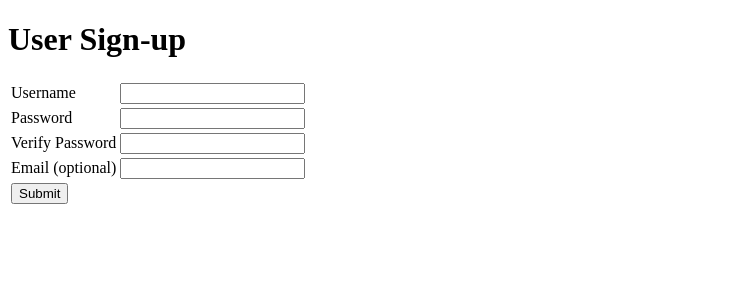
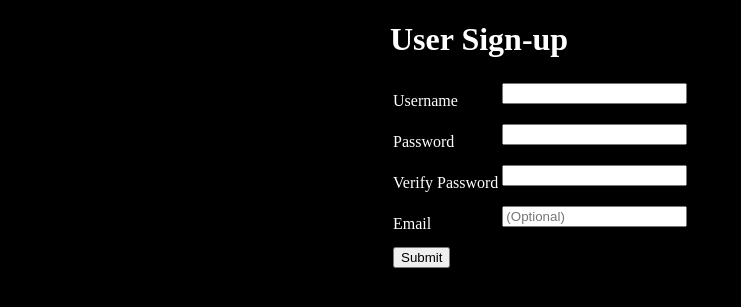
Before and after one commit to monsieurverde/user_signup, a Flask app: page / in a window 1280 px wide. Shown: the top 307 px of the page, without its empty margins (0-741 px from the left). Run offline with Flask 2, Linux system fonts and the light colour scheme.

Commit message:
updated styles

```diff
--- a/main.py
+++ b/main.py
@@ -1,5 +1,7 @@
-from flask import Flask, request, redirect, render_template
+from flask import Flask, request, redirect, render_template, url_for
 import cgi
+import os
+import re
 
 app = Flask(__name__)
 app.config['DEBUG'] = True
@@ -9,22 +11,54 @@ app.config['DEBUG'] = True
 def user_signup():
     return render_template('signup.html')
 
-
-
 @app.route("/", methods=['POST'])
 def user_response():
 
-    # THIS CREATES VARIABLES FROM THE FORM INPUTS
 
     username = request.form['username']
-    #password = request.form['password']
-    #password_validate = request.form['password_validate']
-    #email = request.form['email']
-    username = username
-    return redirect('/welcome?username={0}'.format(username))
+    password = request.form["password"]
+    verify = request.form["verify"]
+    email = request.form["email"]
 
-@app.route("/welcome")
-def signup_complete():
-        username = request.args.get('username')
-        return render_template('confirmation.html',username=username)
+    username_error = ""
+    password_error = ""
+    verify_error = ""
+    email_error = ""
+
+    if username == "":
+        username_error = "Please enter a valid username."
+    elif len(username) <= 3 or len(username) > 20:
+        username_error = "Username needs to be 3 and 20 characters long."
+        username = ""
+    elif " " in username:
+        username_error = "Username cannot contain any spaces."
+        username = ""
+
+    if password == "":
+        password_error = "Please enter a valid password."
+    elif len(password) < 3 or len(password) > 20:
+        password_error = "Password needs to be 3 and 20 characters long."
+    elif " " in password:
+        password_error = "Your password cannot contain any spaces."
+
+    if verify == "" or verify != password:
+        verify_error = "Passwords do not match. Try again."
+        verify = ""
+
+    if email != "":
+        if not re.match(r"(^[a-zA-Z0-9_.+-]+@[a-zA-Z0-9-]+\.[a-zA-Z0-9-.]+$)", email):
+            email_error = "Not a valid email address."
+
+    if not username_error and not password_error and not verify_error and not email_error:
+        return render_template('confirmation.html', username = username)
+    else:
+        return render_template(
+            'signup.html',
+            username = username,
+            username_error = username_error,
+            password_error = password_error,
+            verify_error = verify_error,
+            email = email,
+            email_error = email_error
+            )
 app.run()
--- a/templates/post.html
+++ b/templates/post.html
@@ -1,13 +1,27 @@
 <!DOCTYPE html>
+
+<style>
+    .content
+    {
+      max-width: 500px;
+      margin: auto;
+    }
+
+    body
+    {
+        color: white;
+        background-color: black;
+    }
+
+</style>
+
     <head>
         <title>User Sign-up Form</title>
-    <!--<link href="https://fonts.googleapis.com/css?family=Work+Sans" rel="stylesheet">
-    <link rel="stylesheet" type="text/css" href="/static/styles.css">-->
     </head>
 
     <body>
 
-    <div class="container">
+        <div class="content">
 
         {% block content %}
         {% endblock %}
--- a/templates/signup.html
+++ b/templates/signup.html
@@ -9,31 +9,32 @@
             <tr>
                 <td><label for="username">Username</label></td>
                 <td>
-                <input type="text" name="username"  value='{{username}}' />
-                <span class="error"></span>
+                    <input type="text" name="username"  value="{{username}}" required/>
+                    <p class="error">{{username_error}}</p>
                 </td>
             </tr>
 
             <tr>
                 <td><label for="password">Password</label></td>
                 <td>
-                <input name="password" type="password"/>
-                <span class="error"></span>
+                    <input name="password" type="password" value="{{password}}" required/>
+                    <p class="error">{{password_error}}</p>
             </tr>
 
             <tr>
                 <td><label for="verify">Verify Password</label></td>
                 <td>
-                <input name="verify" type="password">
-                <span class="error"Passwords do not match></span>
+                    <input name="verify" type="password" value="{{verify}}" required/>
+                    <p class="error">{{verify_error}}</p>
                 </td>
             </tr>
 
             <tr>
-            <td><label for="email">Email (optional)</label></td>
+                <td><label for="email">Email</label></td>
                 <td>
-                <input name="email" value="">
-                <span class="error"Email is not valid></span>
+                    <input name="email" value="{{email}}" placeholder="(Optional)"/>
+                    <p class="error">{{email_error}}</p>
+
                 </td>
             </tr>
 
@@ -42,7 +43,6 @@
                     <input class="submit" type="submit" value="Submit" />
                 </td>
             </tr>
-
         </form>
     </table>
 
```
Also changed, not shown: styles.css (deleted). Lines whose indentation alone changed are shown as unchanged.
